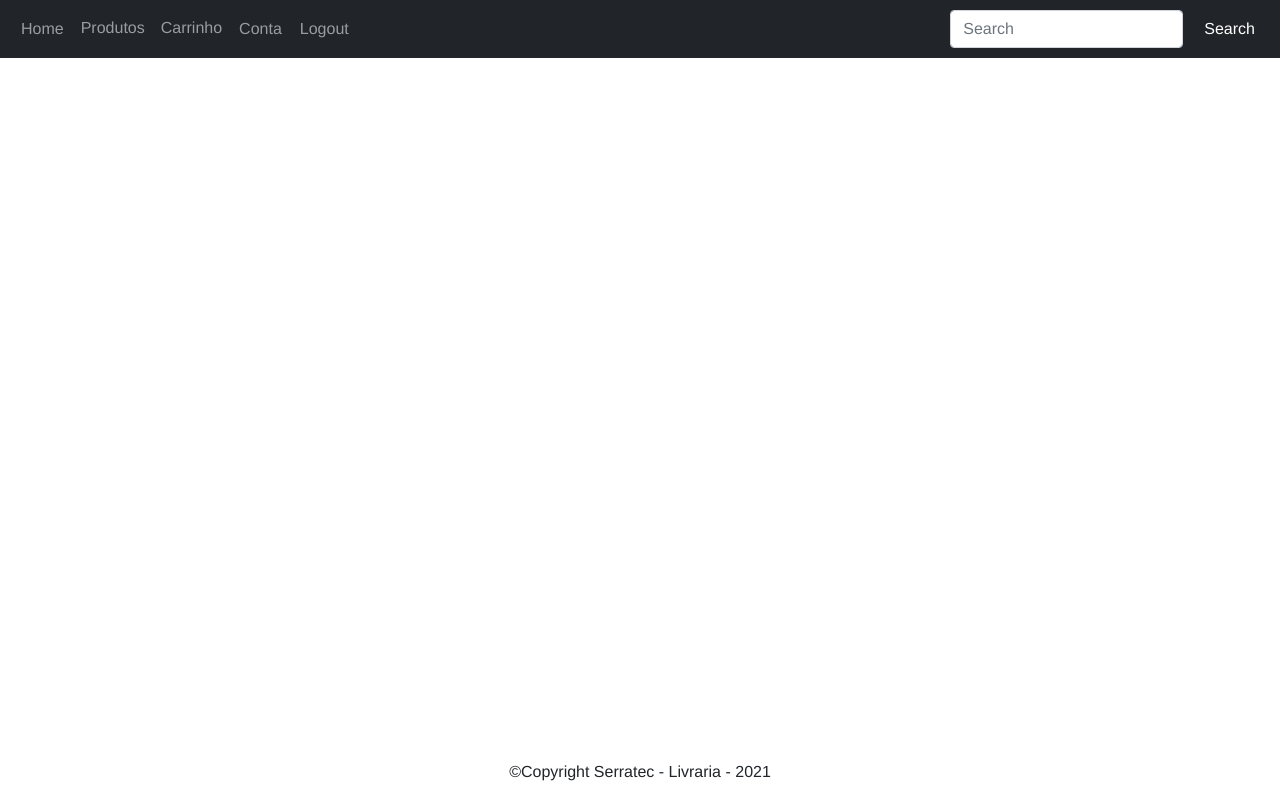
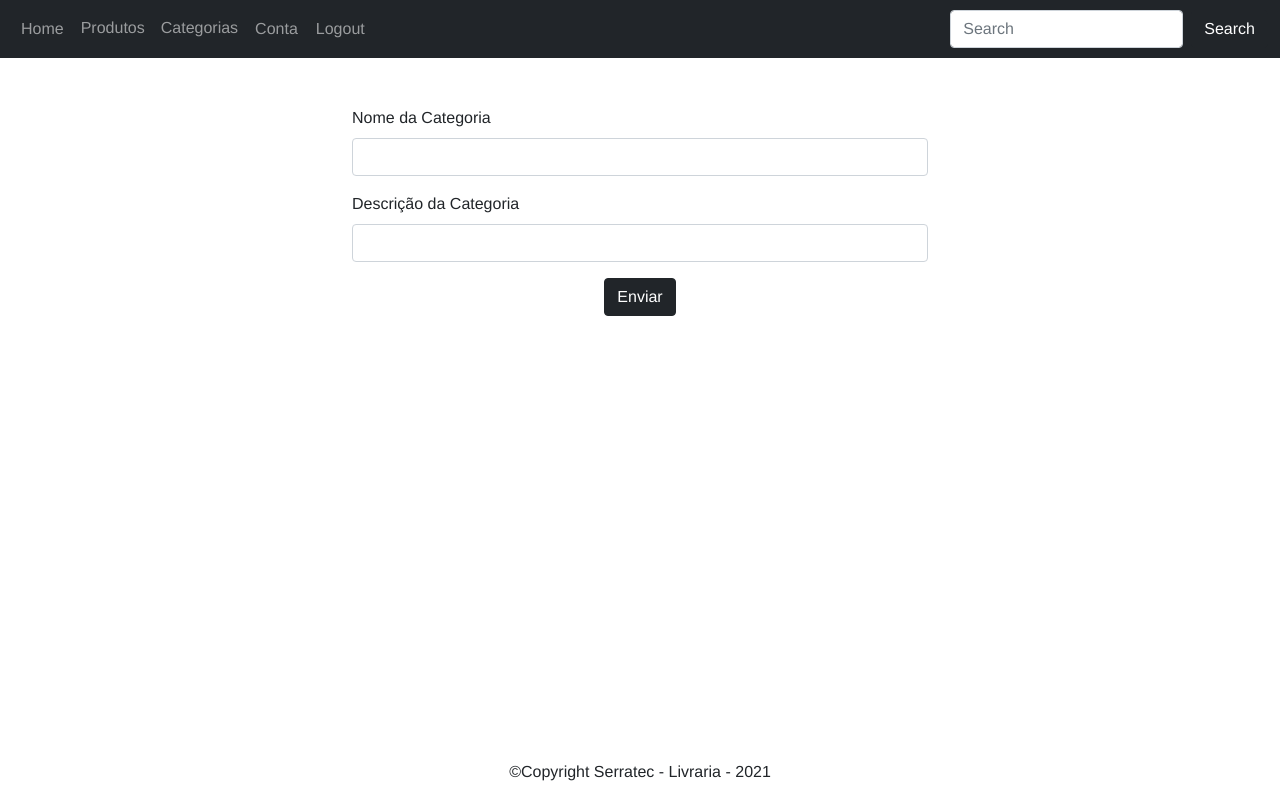
Before and after one commit to nathanoliveira3/projeto-final-react-adm, a React (Create React App) app: page /cadastroCategoria in a window 1280 px wide. Built offline with nearby package versions, Linux system fonts and the light colour scheme.

Commit message:
criacao, exclusao e alteracao de categoria

```diff
--- a/src/App.js
+++ b/src/App.js
@@ -1,6 +1,8 @@
 import { BrowserRouter, Route, Switch } from 'react-router-dom'
 import Navbar from './Components/Navbar'
 import Footer from './Components/Footer'
+import Categorias from './Pages/Categorias';
+import FormCategoria from './Pages/FormCategoria';
 function App() {
 
   return (
@@ -10,6 +12,12 @@ function App() {
         <Route exact path="/">
 
         </Route>
+        <Route exact path="/categorias">
+          <Categorias />
+        </Route>
+        <Route exact path="/cadastroCategoria">
+          <FormCategoria />
+        </Route>
       </Switch>
       <Footer />
   </BrowserRouter>
--- a/src/Components/Navbar/index.jsx
+++ b/src/Components/Navbar/index.jsx
@@ -17,7 +17,7 @@ const Navbar = () => {
                         <Link className="nav-link" to="/produtos">Produtos</Link>
                     </li>
                     <li className="nav-item">
-                        <Link className="nav-link" to={`/carrinho/${localStorage.getItem('idCliente')}`}>Carrinho</Link>
+                        <Link className="nav-link" to='/categorias'>Categorias</Link>
                     </li>
                     <li className="nav-item">
                         <Link className="nav-link btn btn-link" to="/conta">Conta</Link>
--- /dev/null
+++ b/src/Components/TableCategoria/index.jsx
@@ -0,0 +1,19 @@
+import { Link } from 'react-router-dom'
+const TableCategoria = (props) => {
+    const solicitarExclusao = () => {
+        props.excluir(props.id)
+    }
+    const solicitarAlteracao = () => {
+
+    }
+    return (
+        <tr>
+            <td>{props.nome}</td>
+            <td>{props.descricao}</td>
+            <td><button className="btn btn-danger" onClick={solicitarExclusao}>X</button></td>
+            <td><Link className="btn btn-success" to={`categoriaAlterar/${props.id}`}>Editar</Link></td>
+        </tr>
+    )
+}
+
+export default TableCategoria
--- /dev/null
+++ b/src/Pages/Categorias/index.jsx
@@ -0,0 +1,49 @@
+import { useEffect, useState } from 'react'
+import http from '../../http'
+import { Link } from 'react-router-dom'
+import TableCategoria from '../../Components/TableCategoria'
+
+const Categorias = () => {
+    const [categorias, setCategorias] = useState([])
+
+    const obterCategorias = () => {
+        http.get('categoria')
+        .then(response => setCategorias(response.data))
+    }
+
+    useEffect(() => {
+        obterCategorias()
+    }, [])
+
+    const excluir = (id) => {
+        http.delete('categoria/'+id)
+        .then(() => obterCategorias())
+    }
+
+    return (
+        <div className="container mt-5">
+            <table className="table">
+            <thead>
+                <tr>
+                    <th scope="col">Nome</th>
+                    <th scope="col">Descrição</th>
+                    <th scope="col">Excluir</th>
+                    <th scope="col">Alterar</th>
+                </tr>
+            </thead>
+            <tbody>
+                {categorias.map((item, index) => {
+                    return <TableCategoria key={index} nome={item.nome} descricao={item.descricao} id={item.id} excluir={excluir}  />
+
+                })}
+            </tbody>
+        </table>
+            <div className="d-flex justify-content-center mt-5">
+                <Link  className="btn btn-dark" to='/cadastroCategoria'>CADASTRAR NOVA CATEGORIA</Link>
+            </div>
+        </div>
+
+    )
+}
+
+export default Categorias
--- /dev/null
+++ b/src/Pages/FormCategoria/estilos.css
@@ -0,0 +1,3 @@
+.container-form{
+    max-width: 600px;
+}
--- /dev/null
+++ b/src/Pages/FormCategoria/index.jsx
@@ -0,0 +1,37 @@
+import { useState } from 'react'
+import http from '../../http'
+import './estilos.css'
+const FormCategoria = () => {
+    const [nome, setNome] = useState('')
+    const [descricao, setDescricao] = useState('')
+
+    const salvar = () => {
+        const categoria = {
+            nome: nome,
+            descricao: descricao
+        }
+        http.post('categoria', categoria)
+    }
+
+    return (
+        <div className="container container-form mt-5">
+            <form>
+                <div className="mb-3">
+                    <label className="form-label">Nome da Categoria</label>
+                    <input type="text" className="form-control" value={nome} onChange={(evento) => setNome(evento.target.value)} />
+                </div>
+                <div className="mb-3">
+                    <label className="form-label">Descrição da Categoria</label>
+                    <input type="text" className="form-control" value={descricao} onChange={(evento) => setDescricao(evento.target.value)} />
+                </div>
+                <div className="d-flex justify-content-center">
+                    <button className="btn btn-dark" onClick={salvar}>Enviar</button>
+                </div>
+
+
+            </form>
+        </div>
+    )
+}
+
+export default FormCategoria
```
Also changed, not shown: src/Pages/CategoriaAlterar/index.jsx (added, +34 -0 lines).
